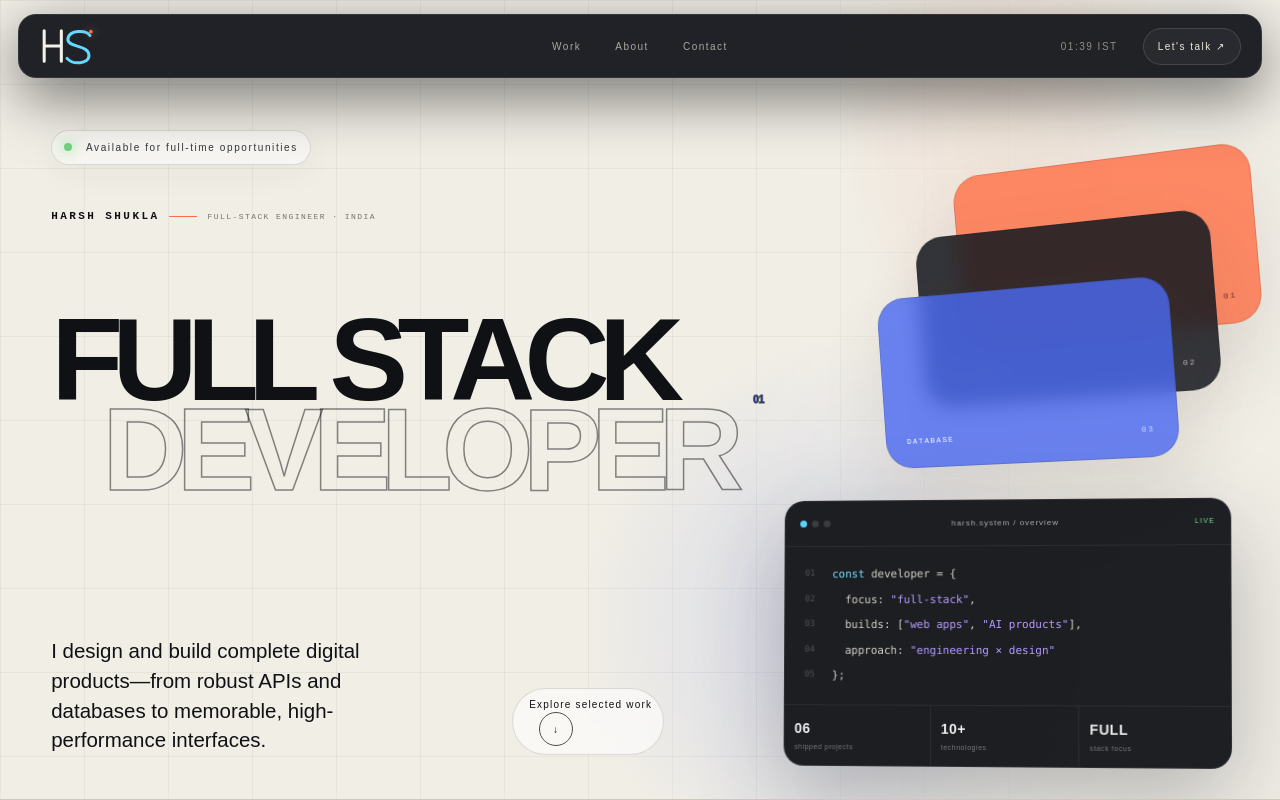
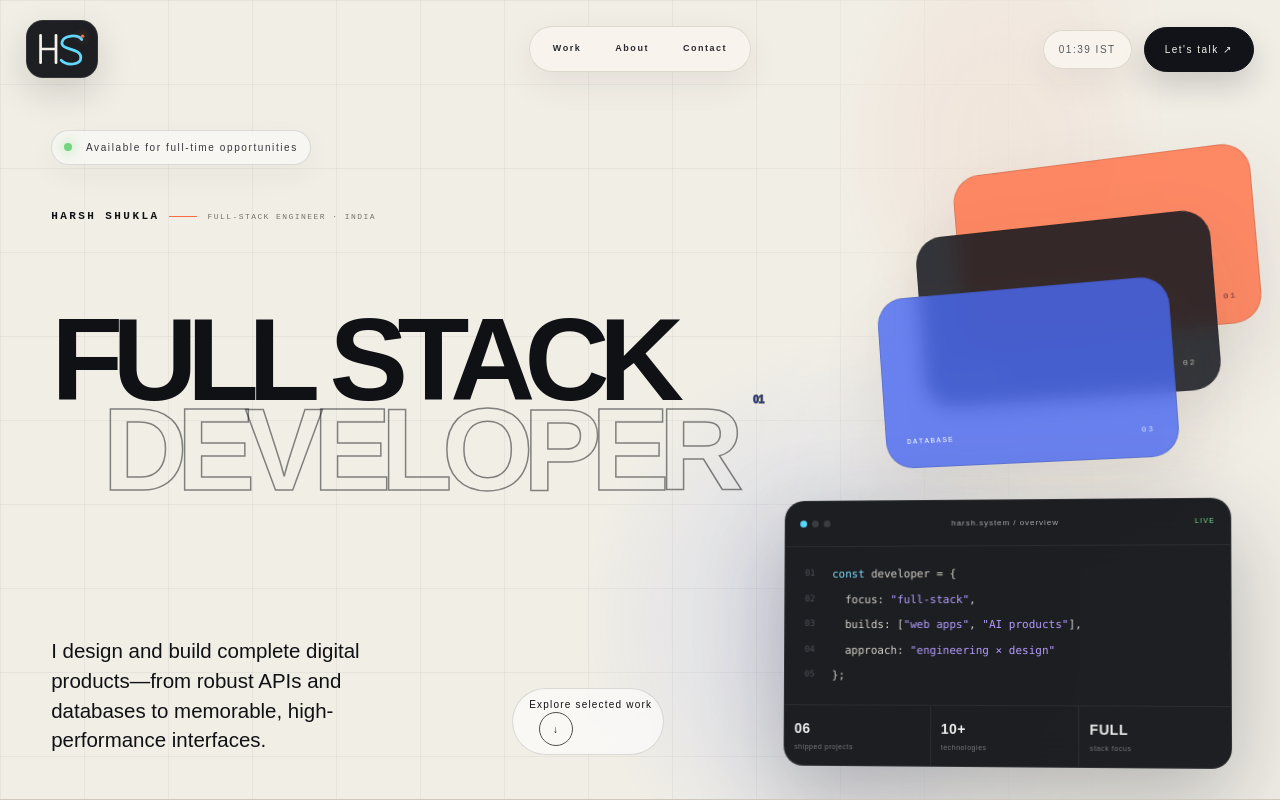
Before and after one commit to hrsshhh17/harsh-shukla-portfolio, a Next.js app: page / in a window 1280 px wide. Shown: the top 800 px of the page. Built offline with nearby package versions, Linux system fonts and the light colour scheme.

Commit message:
Redesign portfolio navigation

```diff
--- a/app/globals.css
+++ b/app/globals.css
@@ -174,3 +174,16 @@ body{background:#08090b}.new-site{background:#08090b}.new-nav{position:fixed;top
 @media(min-width:1001px){.new-hero h1{width:69%;max-width:1180px;font-size:clamp(88px,9.2vw,174px);line-height:.76;margin:6vh 0 5vh}.new-hero h1>span:nth-child(2){margin-left:4vw}.stack-visual{z-index:4;right:1.5vw;top:20%;width:min(31vw,500px);height:42%}.stack-visual>span{width:76%;height:52%;opacity:.96}.new-hero .hero-console{position:absolute;z-index:6;right:4vw;left:auto;bottom:4vh;width:min(35vw,500px);margin:0}.new-hero .hero-bottom{width:52%;padding-right:0;grid-template-columns:minmax(280px,560px) auto}.new-hero .hero-bottom>a{justify-self:start}.hero-identity{top:210px}}
 @media(min-width:701px) and (max-width:1000px){.new-hero .hero-console{position:absolute;right:2vw;left:auto;bottom:35px}.stack-visual{z-index:1;right:-12vw;top:18%;width:53vw;opacity:.58}.new-hero h1{width:82%}}
 @media(max-width:700px){.new-hero .hero-console{position:relative;right:auto;left:auto;bottom:auto;margin-top:28px}.stack-visual{z-index:1}.new-hero h1,.new-hero .hero-bottom,.hero-identity{z-index:4}}
+
+/* Modular floating navigation */
+.new-nav{top:18px;width:calc(100% - 52px);max-width:1760px;height:62px;padding:0;background:transparent;border:0;border-radius:0;box-shadow:none;backdrop-filter:none;pointer-events:none}
+.new-nav>.brand,.new-nav>nav,.new-nav>div{pointer-events:auto}
+.new-nav>.brand{width:72px;height:58px;padding:8px 10px;border:1px solid #ffffff18;border-radius:17px;background:#111318f2;box-shadow:0 14px 35px #16120d26;backdrop-filter:blur(18px)}
+.new-nav .brand-monogram{width:50px;height:36px}
+.new-nav>nav{align-self:center;padding:15px 23px;border:1px solid #cbc5ba99;border-radius:99px;background:#f8f5eede;box-shadow:0 12px 35px #332b2012;backdrop-filter:blur(18px)}
+.new-nav>nav a{color:#292b2f;font-size:9px;font-weight:700;letter-spacing:.17em}.new-nav>nav a:hover{color:#335dff}
+.new-nav>div{gap:12px;color:#555960}
+.new-nav>div>span{padding:11px 15px;border:1px solid #cbc5ba99;border-radius:99px;background:#f8f5eede;color:#555960;box-shadow:0 12px 35px #332b2010;backdrop-filter:blur(18px)}
+.new-nav>div>a{padding:14px 20px;border-color:#111318;background:#111318;color:#f5f1e9;box-shadow:0 14px 30px #15171c2c}.new-nav>div>a:hover{background:#335dff;border-color:#335dff;color:#fff;transform:translateY(-2px)}
+@media(max-width:760px){.new-nav{top:10px;width:calc(100% - 20px);height:56px}.new-nav>.brand{width:68px;height:54px;border-radius:15px}.new-nav>div>a{padding:12px 17px}.new-nav>div{justify-self:end}}
+@media(min-width:701px) and (max-width:1000px){.hero-identity{top:176px}}
```
